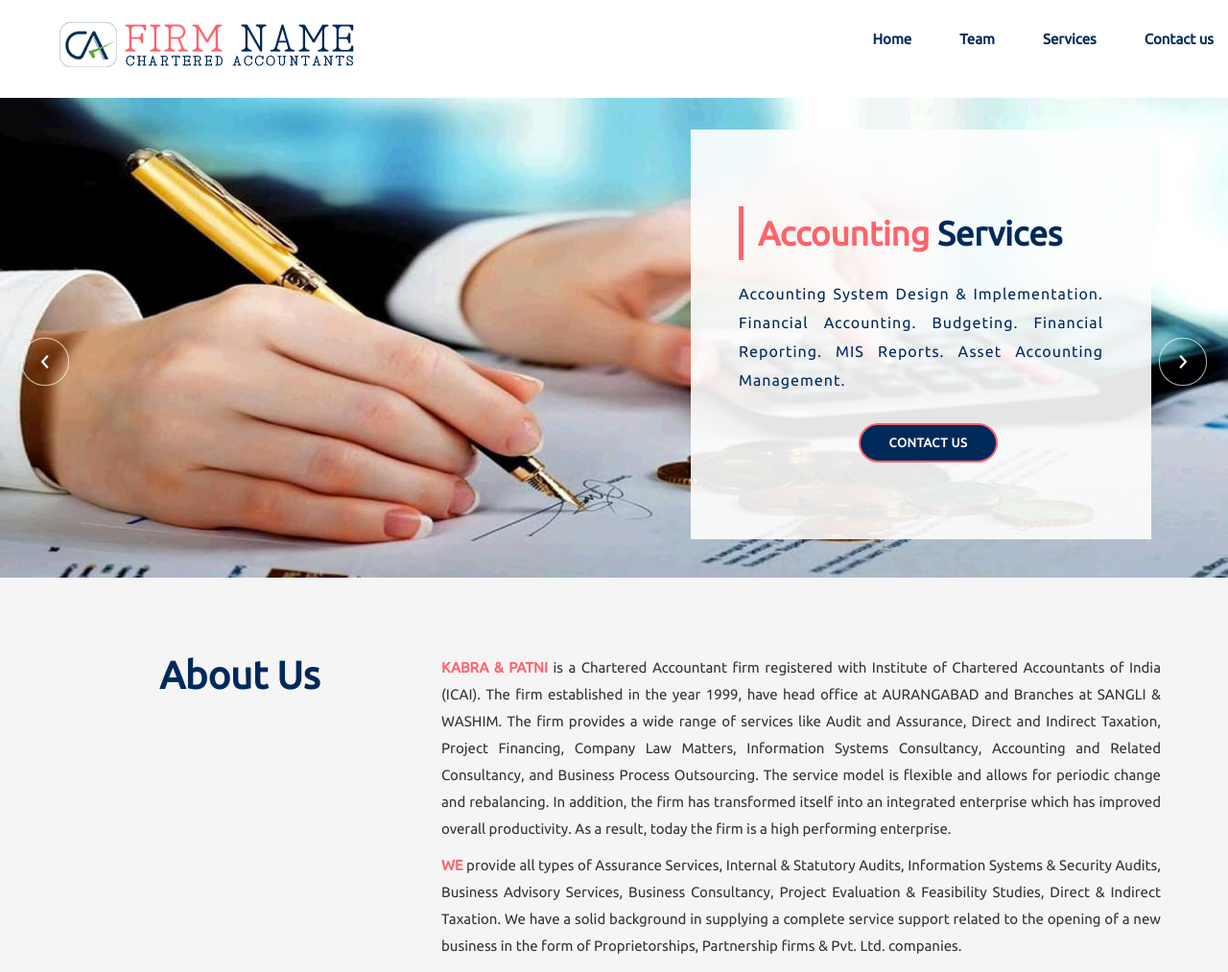
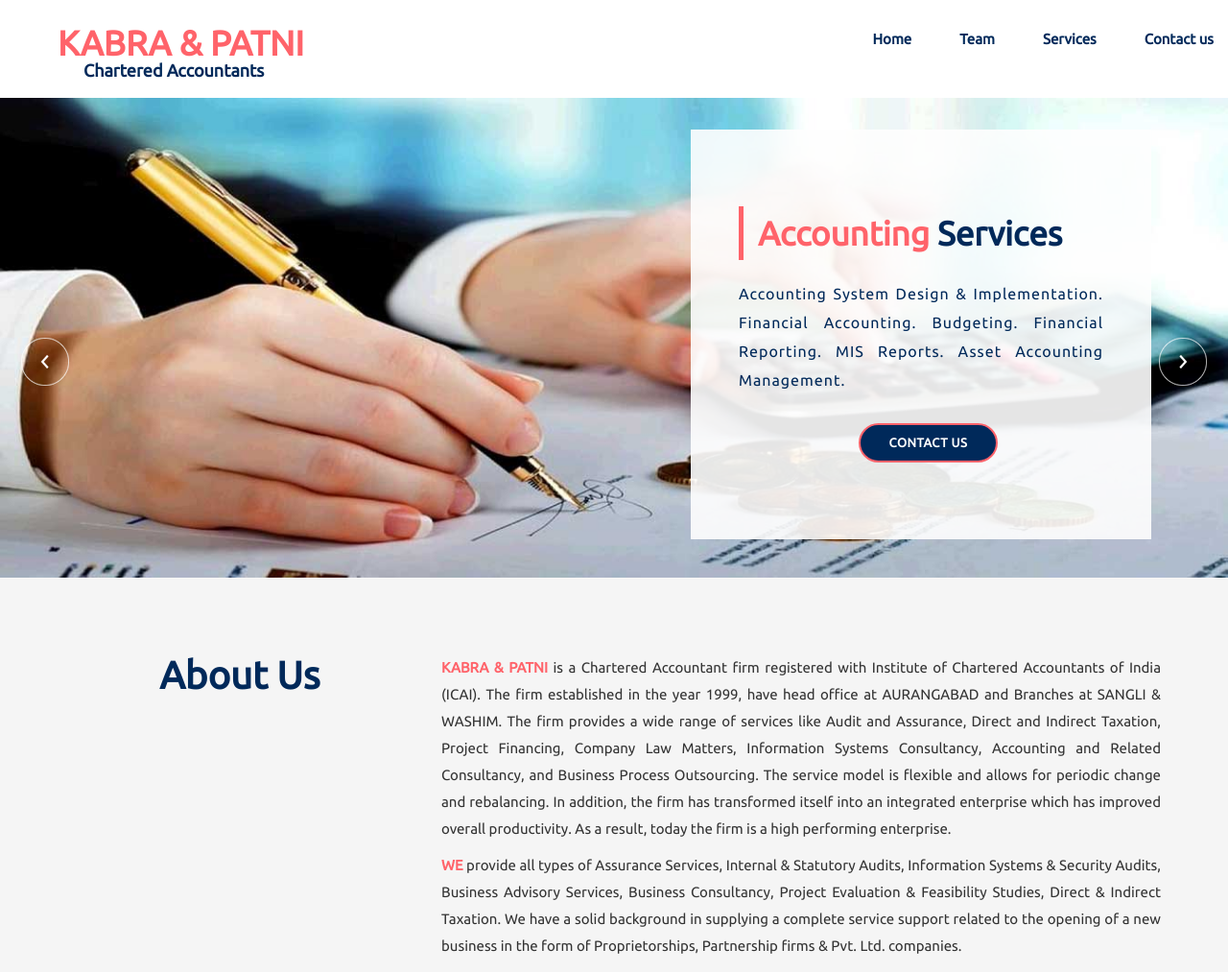
Before and after one commit to reddevil141/Firm-project-2, a plain HTML site: page index.html in a window 1280 px wide. Shown: the top 1013 px of the page at 96% size. Drawn offline with Linux system fonts and the light colour scheme.

Commit message:
Update index.html

```diff
--- a/index.html
+++ b/index.html
@@ -61,7 +61,8 @@
           data-target="#bs-example-navbar-collapse-1" aria-expanded="false"> <span class="sr-only">Toggle
             navigation</span> <span class="icon-bar"></span> <span class="icon-bar"></span> <span
             class="icon-bar"></span> </button>
-        <a class="navbar-brand" href="#"><img src="image/logo.png" /></a>
+        <a class="navbar-brand" href="#"><h1 style="color:#ff636a; margin-top: 5px;
+    margin-bottom: 10px;"><b>KABRA & PATNI</b></h2><p style="margin: -12px 27px 10px; color:#00295a;"><b>Chartered Accountants</b></p></a>
       </div>
       <div class="collapse navbar-collapse" id="bs-example-navbar-collapse-1">
         <ul class="nav navbar-nav navbar-right">
```
